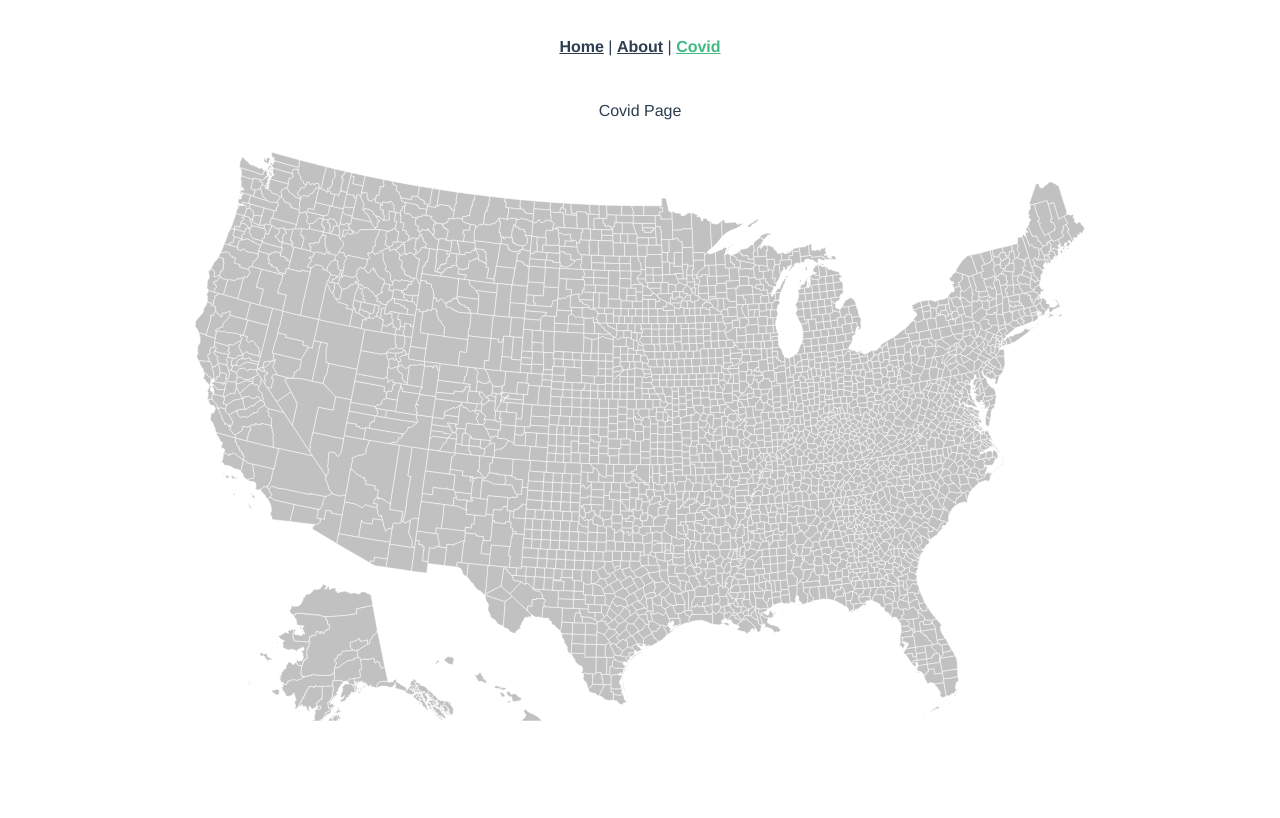
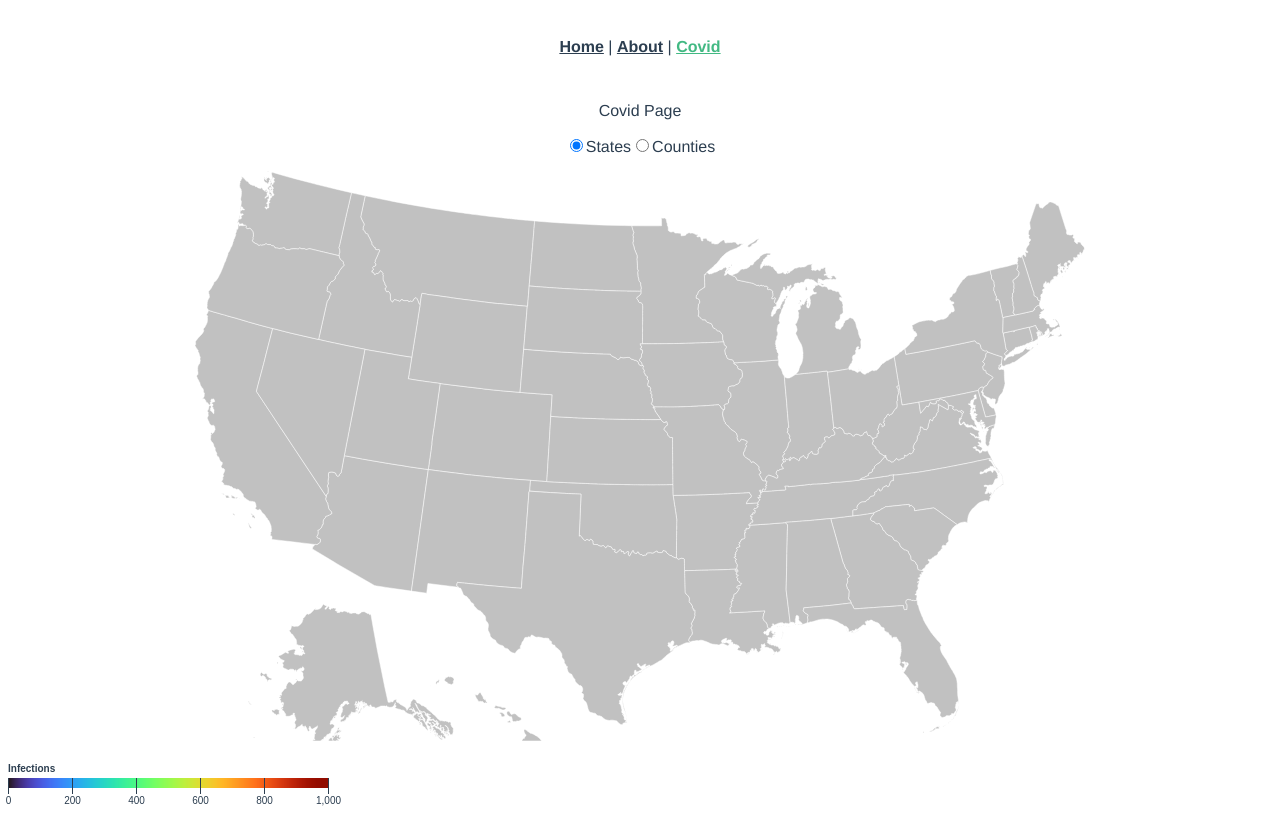
Before and after one commit to heronblade/covid-19, a Vue app: page /covid in a window 1280 px wide. Built offline with nearby package versions, Linux system fonts and the light colour scheme.

Commit message:
added toggle to show counties vs entire usa

```diff
--- a/src/assets/scss/components/_choropleth.scss
+++ b/src/assets/scss/components/_choropleth.scss
@@ -1,6 +1,7 @@
 @import '../variables';
 
-.choropleth-wrapper {
+.covid {
+    &__choropleth-wrapper {
         path {
             fill: $color-choro-default;
             stroke: $color-white;
@@ -21,3 +22,4 @@
             color: $color-black;
         }
     }
+}
--- a/src/assets/scss/main.scss
+++ b/src/assets/scss/main.scss
@@ -23,3 +23,7 @@
         }
     }
 }
+
+.show-false {
+    display: none;
+}
--- a/src/components/choropleth.vue
+++ b/src/components/choropleth.vue
@@ -1,13 +1,28 @@
 <template>
-  <div class="choropleth-wrapper">
-    <svg id="choropleth"></svg>
+  <div class="covid">
+    <div class="covid__controls">
+      <input @click="handleMapToggle" type="radio"
+             id="allStates" name="maps" value="States" checked>
+      <label for="allStates">States</label>
+      <input @click="handleMapToggle" type="radio"
+             id="allCounties" name="maps" value="Counties">
+      <label for="allCounties">Counties</label>
+    </div>
+    <div class="covid__choropleth-wrapper">
+      <svg id="usa" :class="`show-${this.showStates}`"></svg>
+      <svg id="counties" :class="`show-${this.showCounties}`"></svg>
+      <div id="stateLegend" :class="`show-${this.showStates}`"></div>
+      <div id="countyLegend" :class="`show-${this.showCounties}`"></div>
+    </div>
   </div>
+
 </template>
 
 <script>
 import * as d3 from 'd3';
 import * as topojson from 'topojson-client';
 import usAlbersCounties from '../../public/us-albers-counties.json';
+import usAlbers from '../../public/us-albers.json';
 
 export default {
   name: 'choropleth',
@@ -33,11 +48,26 @@ export default {
       default: '',
     },
   },
+  data() {
+    return {
+      showStates: true,
+      showCounties: false,
+      countiesRendered: false,
+    };
+  },
   methods: {
-    render() {
+    handleMapToggle() {
+      this.showStates = !this.showStates;
+      this.showCounties = !this.showCounties;
+      if (!this.countiesRendered) {
+        this.countiesRendered = true;
+        this.renderCounties();
+      }
+    },
+    renderCounties() {
       const width = 960;
       const height = 600;
-      const svg = d3.select('#choropleth')
+      const svg = d3.select('#counties')
         .attr('width', width)
         .attr('height', height);
 
@@ -46,14 +76,20 @@ export default {
       const path = d3.geoPath().projection(projection);
 
       projection.scale(1).translate([0, 0]);
+      /**
+       * Bostock himself answered this question
+       * https://stackoverflow.com/questions/14492284/center-a-map-in-d3-given-a-geojson-object
+       * to help us other simple human beings figure out how in the world we are supposed
+       * to center these things.  Without this, the state renders with a bunch of empty
+       * space around it.
+       */
       const counties = topojson.feature(usAlbersCounties, usAlbersCounties.objects.collection);
       const b = path.bounds(counties);
       const s = 0.95 / Math.max((b[1][0] - b[0][0]) / width, (b[1][1] - b[0][1]) / height);
       /* eslint-disable-next-line no-mixed-operators */
       const t = [(width - s * (b[1][0] + b[0][0])) / 2, (height - s * (b[1][1] + b[0][1])) / 2];
 
-      projection.scale(s)
-        .translate(t);
+      projection.scale(s).translate(t);
 
       function ready(us) {
         const usa = topojson.feature(us, us.objects.collection).features;
@@ -75,11 +111,221 @@ export default {
       }
 
       ready(usAlbersCounties);
+
+      // eslint-disable-next-line no-unused-vars
+      const legendWrapper = this.legend({
+        color: d3.scaleSequential([0, 1000], d3.interpolateTurbo),
+        title: 'Infections',
+      });
+
+      const legend = document.getElementById('countyLegend');
+      legend.appendChild(legendWrapper);
+    },
+    renderUSA() {
+      const width = 960;
+      const height = 600;
+      const svg = d3.select('#usa')
+        .attr('width', width)
+        .attr('height', height);
+
+      // const projection = d3.geoMercator(); // corrected to line up on the screen
+      const projection = d3.geoAlbersUsa(); // correct to the full map
+      const path = d3.geoPath().projection(projection);
+
+      projection.scale(1).translate([0, 0]);
+      /**
+       * Bostock himself answered this question
+       * https://stackoverflow.com/questions/14492284/center-a-map-in-d3-given-a-geojson-object
+       * to help us other simple human beings figure out how in the world we are supposed
+       * to center these things.  Without this, the state renders with a bunch of empty
+       * space around it.
+       */
+      console.log(usAlbersCounties);
+      console.log(usAlbers);
+      const counties = topojson.feature(usAlbersCounties, usAlbersCounties.objects.collection);
+      const b = path.bounds(counties);
+      const s = 0.95 / Math.max((b[1][0] - b[0][0]) / width, (b[1][1] - b[0][1]) / height);
+      /* eslint-disable-next-line no-mixed-operators */
+      const t = [(width - s * (b[1][0] + b[0][0])) / 2, (height - s * (b[1][1] + b[0][1])) / 2];
+
+      projection.scale(s).translate(t);
+
+      function ready(allUSA) {
+        const usa = topojson.feature(allUSA, allUSA.objects.us).features;
+
+        svg
+          .selectAll('g')
+          .data(usa)
+          .enter()
+          .append('g')
+          .append('path')
+          .attr('d', path)
+          .attr('fill-rule', 'evenodd')
+          .attr('clip-rule', 'evenodd')
+          .attr('county-id', (d) => d.id)
+          .attr('county-name', (d) => d.properties.name)
+          .attr('class', 'county')
+          .attr('id', (d) => d.properties.name)
+          .attr('ref', (d) => d.properties.name);
+      }
+
+      ready(usAlbers);
+
+      // eslint-disable-next-line no-unused-vars
+      const legendWrapper = this.legend({
+        color: d3.scaleSequential([0, 1000], d3.interpolateTurbo),
+        title: 'Infections',
+      });
+
+      const legend = document.getElementById('stateLegend');
+      legend.appendChild(legendWrapper);
+    },
+    legend({
+      color,
+      title,
+      tickSize = 6,
+      width = 320,
+      height = 44 + tickSize,
+      marginTop = 18,
+      marginRight = 0,
+      marginBottom = 16 + tickSize,
+      marginLeft = 0,
+      ticks = width / 64,
+      tickFormat,
+      tickValues,
+    } = {}) {
+      // https://observablehq.com/@d3/color-legend
+      const svg = d3.create('svg')
+        .attr('width', width)
+        .attr('height', height)
+        .attr('viewBox', [0, 0, width, height])
+        .style('overflow', 'visible')
+        .style('display', 'block');
+
+      let tickAdjust = (g) => g.selectAll('.tick line').attr('y1', marginTop + marginBottom - height);
+      let x;
+
+      // Continuous
+      if (color.interpolate) {
+        const n = Math.min(color.domain().length, color.range().length);
+
+        x = color.copy()
+          .rangeRound(d3.quantize(d3.interpolate(marginLeft, width - marginRight), n));
+
+        svg.append('image')
+          .attr('x', marginLeft)
+          .attr('y', marginTop)
+          .attr('width', width - marginLeft - marginRight)
+          .attr('height', height - marginTop - marginBottom)
+          .attr('preserveAspectRatio', 'none')
+          .attr('xlink:href', this.ramp(color.copy().domain(d3.quantize(d3.interpolate(0, 1), n))).toDataURL());
+      } else if (color.interpolator) { // Sequential
+        x = Object.assign(color.copy()
+          .interpolator(d3.interpolateRound(marginLeft, width - marginRight)),
+        { range() { return [marginLeft, width - marginRight]; } });
+
+        svg.append('image')
+          .attr('x', marginLeft)
+          .attr('y', marginTop)
+          .attr('width', width - marginLeft - marginRight)
+          .attr('height', height - marginTop - marginBottom)
+          .attr('preserveAspectRatio', 'none')
+          .attr('xlink:href', this.ramp(color.interpolator()).toDataURL());
+
+        // scaleSequentialQuantile doesn’t implement ticks or tickFormat.
+        if (!x.ticks) {
+          if (tickValues === undefined) {
+            const n = Math.round(ticks + 1);
+            // eslint-disable-next-line no-param-reassign
+            tickValues = d3.range(n).map((i) => d3.quantile(color.domain(), i / (n - 1)));
+          }
+          if (typeof tickFormat !== 'function') {
+            // eslint-disable-next-line no-param-reassign
+            tickFormat = d3.format(tickFormat === undefined ? ',f' : tickFormat);
+          }
+        }
+      } else if (color.invertExtent) { // Threshold
+        // eslint-disable-next-line no-nested-ternary
+        const thresholds = color.thresholds ? color.thresholds() // scaleQuantize
+          : color.quantiles ? color.quantiles() // scaleQuantile
+            : color.domain(); // scaleThreshold
+
+        // eslint-disable-next-line no-nested-ternary
+        const thresholdFormat = tickFormat === undefined ? (d) => d
+          : typeof tickFormat === 'string' ? d3.format(tickFormat)
+            : tickFormat;
+
+        x = d3.scaleLinear()
+          .domain([-1, color.range().length - 1])
+          .rangeRound([marginLeft, width - marginRight]);
+
+        svg.append('g')
+          .selectAll('rect')
+          .data(color.range())
+          .join('rect')
+          .attr('x', (d, i) => x(i - 1))
+          .attr('y', marginTop)
+          .attr('width', (d, i) => x(i) - x(i - 1))
+          .attr('height', height - marginTop - marginBottom)
+          .attr('fill', (d) => d);
+
+        // eslint-disable-next-line no-param-reassign
+        tickValues = d3.range(thresholds.length);
+        // eslint-disable-next-line no-param-reassign
+        tickFormat = (i) => thresholdFormat(thresholds[i], i);
+      } else { // Ordinal
+        x = d3.scaleBand()
+          .domain(color.domain())
+          .rangeRound([marginLeft, width - marginRight]);
+
+        svg.append('g')
+          .selectAll('rect')
+          .data(color.domain())
+          .join('rect')
+          .attr('x', x)
+          .attr('y', marginTop)
+          .attr('width', Math.max(0, x.bandwidth() - 1))
+          .attr('height', height - marginTop - marginBottom)
+          .attr('fill', color);
+
+        tickAdjust = () => {};
+      }
+
+      svg.append('g')
+        .attr('transform', `translate(0,${height - marginBottom})`)
+        .call(d3.axisBottom(x)
+          .ticks(ticks, typeof tickFormat === 'string' ? tickFormat : undefined)
+          .tickFormat(typeof tickFormat === 'function' ? tickFormat : undefined)
+          .tickSize(tickSize)
+          .tickValues(tickValues))
+        .call(tickAdjust)
+        .call((g) => g.select('.domain').remove())
+        .call((g) => g.append('text')
+          .attr('x', marginLeft)
+          .attr('y', marginTop + marginBottom - height - 6)
+          .attr('fill', 'currentColor')
+          .attr('text-anchor', 'start')
+          .attr('font-weight', 'bold')
+          .text(title));
+
+      return svg.node();
+    },
+    ramp(color, n = 256) {
+      const canvas = document.createElement('canvas');
+      canvas.width = n;
+      canvas.height = 1;
+      const context = canvas.getContext('2d');
+      // eslint-disable-next-line no-plusplus
+      for (let i = 0; i < n; ++i) {
+        context.fillStyle = color(i / (n - 1));
+        context.fillRect(i, 0, 1, 1);
+      }
+      return canvas;
     },
   },
   mounted() {
     // http://bl.ocks.org/jadiehm/af4a00140c213dfbc4e6
-    this.render();
+    this.renderUSA();
   },
 };
 </script>
```
Also changed, not shown: 1 other file (tests, documents, lock files or other folders). Lines whose indentation alone changed are shown as unchanged.
